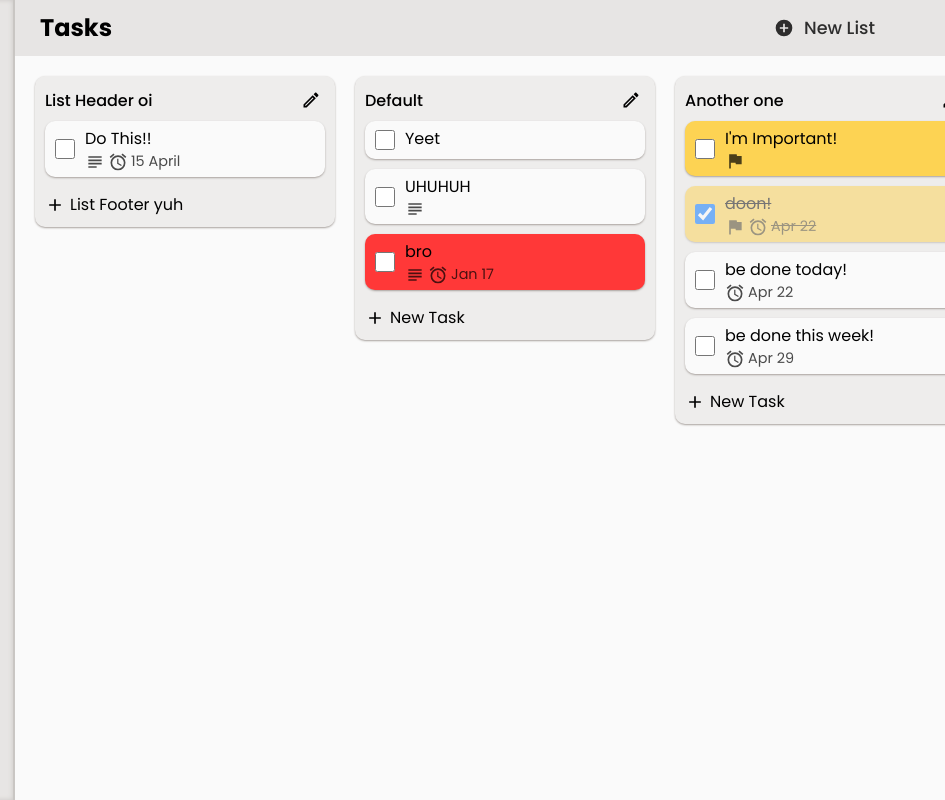
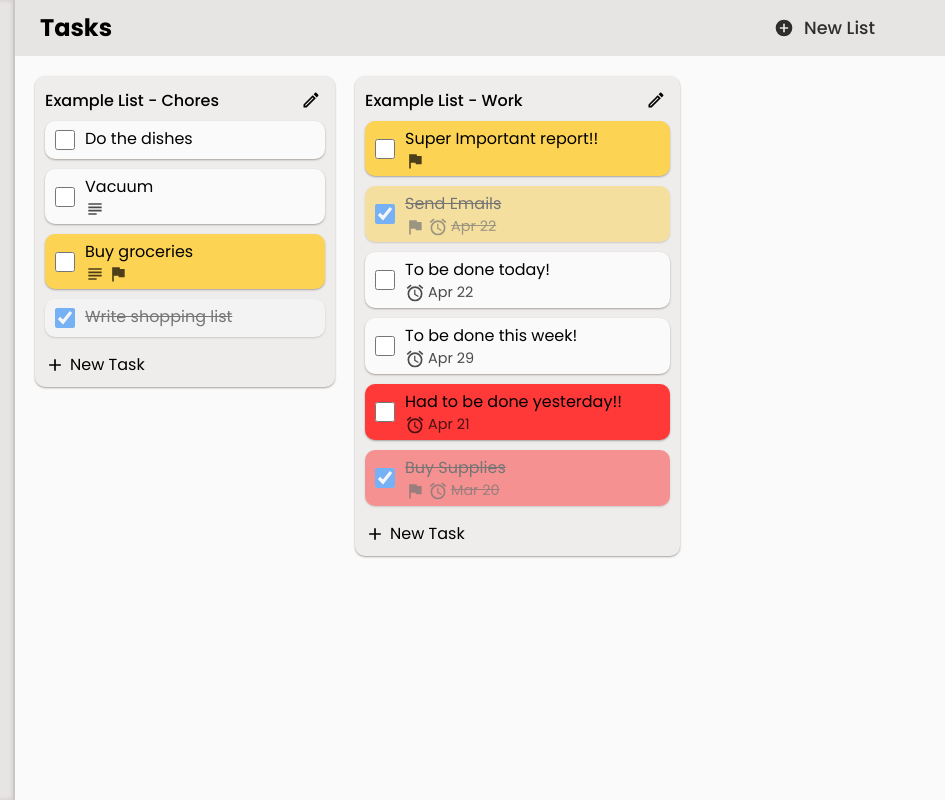
Before and after one commit to Simon-Sahlin/Todo-List-Demo, a website built with webpack: page src/index.html in a window 1280 px wide. Shown: the full height of the page, 335-1280 px from the left. Built offline with nearby package versions, Linux system fonts and the light colour scheme; a web font is replaced by a local one.

Commit message:
Improve default lists

```diff
--- a/src/dataHandler.js
+++ b/src/dataHandler.js
@@ -10,7 +10,6 @@ localStorage.setItem("colorSetting", "#a4509b");
 let dataHandler = (function(){
 
     function loadData(){
-
         console.log("Loading Data...");
         let loadedData = getItem("data", 0);
         if (loadedData == 0){
@@ -26,13 +25,35 @@ let dataHandler = (function(){
             });
         });
 
-        // console.log(parsedData);
         console.log("Done Loading Data!");
+    }
 
-    }
 
     function loadDefaultData(){
         console.log("Loading Default Data...")
+
+        let defaultList = new taskList("Example List - Chores");
+        defaultList.addTask("Do the dishes");
+        defaultList.addTask("Vacuum", "Its very important that you vacuum the basement, it hasn't been done in a while. You don't need to vacuum the living room.");
+        defaultList.addTask("Buy groceries", "Lorem ipsum dolor, sit amet consectetur adipisicing elit. Sed officiis, inventore ab omnis voluptates architecto possimus dicta, excepturi perspiciatis quas odit optio dolorum illo minima delectus laborum fuga eveniet autem natus nostrum quia dolores accusamus? Pariatur laborum aperiam quis, dolores iure autem nesciunt!", 0, false, true);
+        defaultList.addTask("Write shopping list", "", 0, true, false);
+
+
+        let anotherList = new taskList("Example List - Work")
+        anotherList.addTask("Super Important report!!", "", 0, false, true)
+        anotherList.addTask("Send Emails", "", new Date(), true, true)
+        anotherList.addTask("To be done today!", "", new Date(), false, false)
+        let today = new Date();
+        anotherList.addTask("To be done this week!", "", new Date(today.getFullYear(), today.getMonth(), today.getDate()+7), false, false)
+        anotherList.addTask("Had to be done yesterday!!", "", new Date(today.getFullYear(), today.getMonth(), today.getDate()-1), false, false)
+        anotherList.addTask("Buy Supplies", "", new Date(today.getFullYear(), today.getMonth()-1, today.getDate()-2), true, true)
+
+        console.log("Done Loading Default Data!");
+    }
+
+
+    function loadDebugData(){
+        console.log("Loading Debug Data...")
 
         let defaultList = new taskList("Default");
         defaultList.addTask("Yeet");
@@ -46,7 +67,7 @@ let dataHandler = (function(){
         let today = new Date();
         anotherList.addTask("be done this week!", "", new Date(today.getFullYear(), today.getMonth(), today.getDate()+7), false, false)
 
-        console.log("Done Loading Default Data!");
+        console.log("Done Loading Debug Data!");
     }
 
 
--- a/src/index.html
+++ b/src/index.html
@@ -68,7 +68,7 @@
             </div>
             <div id="content">
 
-                <div class="taskList">
+                <!-- <div class="taskList">
                     <div class="listHeader">
                         <p>List Header oi</p>
                         <div class="iconHover">
@@ -95,15 +95,15 @@
                             </div>
                         </div>
                     </div>
-                    <!-- <div class="footerForm hidden">
+                    <div class="footerForm hidden">
                         <textarea class="text" placeholder="Enter a title for this task..."></textarea>
                         <input type="button" value="Add Task" class="submit">
-                    </div> -->
+                    </div>
                     <div class="listFooter hoverBackround">
                         <svg xmlns="http://www.w3.org/2000/svg" viewBox="0 0 24 24"><title>plus</title><path fill="currentColor" d="M19,13H13V19H11V13H5V11H11V5H13V11H19V13Z" /></svg>
                         <p>List Footer yuh</p>
                     </div>
-                </div>
+                </div> -->
 
             </div>
         </div>
```
